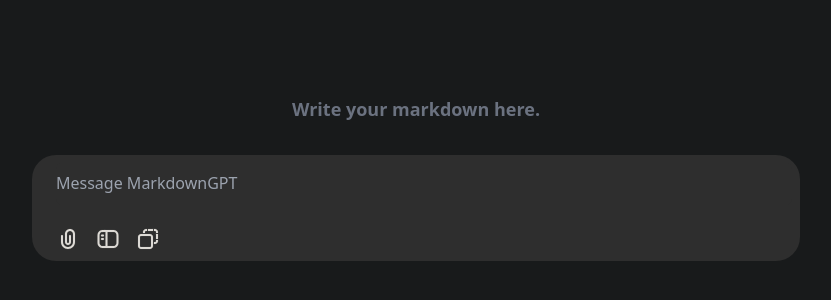
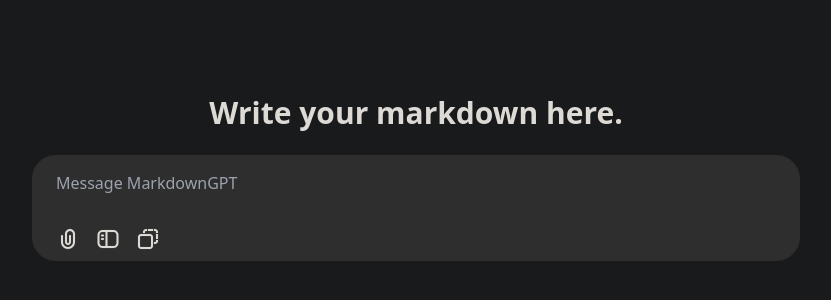
Before and after one commit to ayshrj/markdown-gpt, a Next.js app: page / in a window 1280 px wide. Shown: the part 192-492 px from the top of the page, without its empty margins (224-1055 px from the left). Built offline with nearby package versions, Linux system fonts and the light colour scheme.

Commit message:
fix: fix ui issue

```diff
--- a/src/components/MarkdownRenderer.tsx
+++ b/src/components/MarkdownRenderer.tsx
@@ -354,7 +354,7 @@
           >
             <div className="flex flex-col w-full min-h-full relative">
               {markdown.length < 1 && (
-                <div className="absolute left-1/2 top-0 -translate-y-[60px] font-semibold w-full flex justify-center -translate-x-1/2 text-lg pointer-events-none text-gray-500">
+                <div className="absolute left-1/2 top-0 -translate-y-[90px] sm:-translate-y-[60px] font-semibold w-full flex justify-center -translate-x-1/2 pointer-events-none text-gpt-foreground text-3xl">
                   Write your markdown here.
                 </div>
               )}
```
